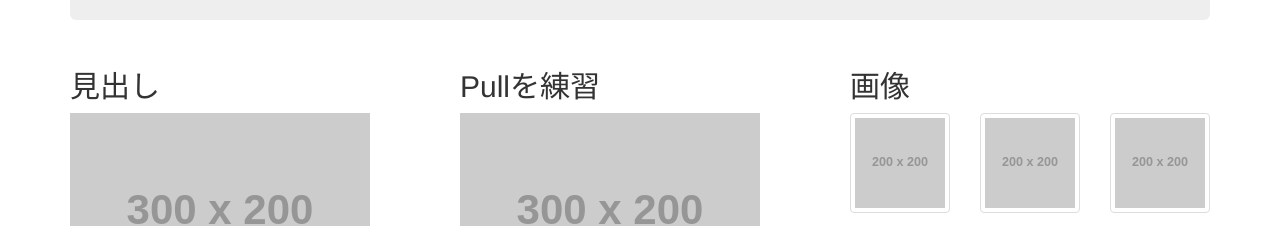
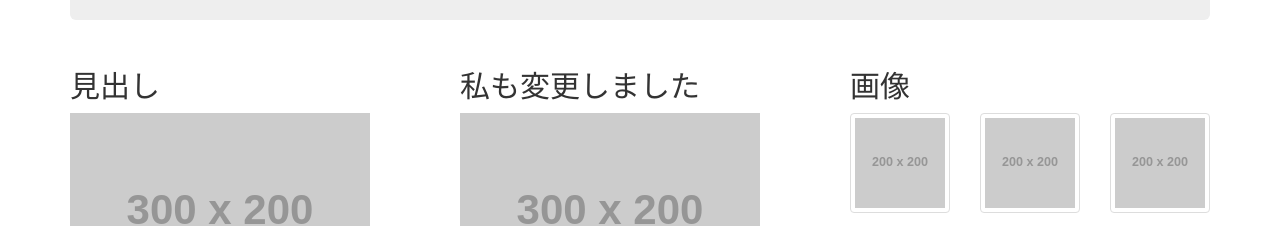
Before and after one commit to tetsukabuto/git-practice, a plain HTML site: page index.html in a window 1280 px wide. Shown: the part 341-567 px from the top of the page. Drawn offline with nearby package versions, Linux system fonts and the light colour scheme; placeholder pictures from the web are drawn by us.

Commit message:
トップを変更

```diff
--- a/index.html
+++ b/index.html
@@ -36,7 +36,7 @@
         <p>Lorem ipsum dolor sit amet, consectetur adipisicing elit. Ab accusamus eos doloribus libero vero, doloremque recusandae consequatur fuga blanditiis laboriosam ducimus dolor, odit eligendi. Ad dolorum totam illo perspiciatis est!</p>
       </div>
       <div class="col-sm-4">
-        <h2>Pullを練習</h2>
+        <h2>私も変更しました</h2>
         <img src="https://placehold.jp/300x200.png" alt="">
         <p>Lorem ipsum dolor sit amet, consectetur adipisicing elit. Veniam eligendi sapiente odit ipsa illo aliquam velit beatae ullam voluptate laboriosam, enim nobis iste, provident, id a laudantium architecto earum! Quis?</p>
         <p>Laudantium illum velit earum beatae expedita necessitatibus, natus magnam quibusdam tempora consectetur tempore assumenda quo mollitia magni perspiciatis, aliquam dolorem. Nulla odio provident accusamus? Tempore aliquid eveniet sapiente consectetur eum.</p>
```
